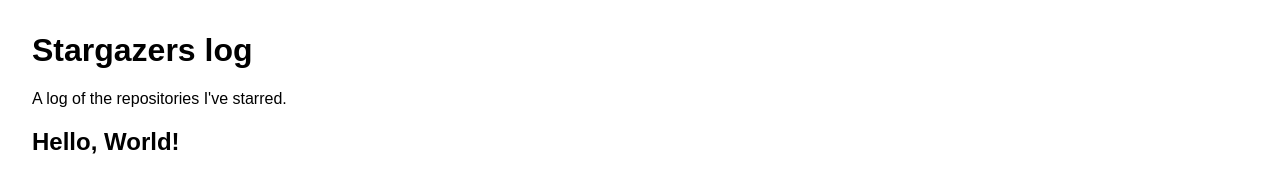
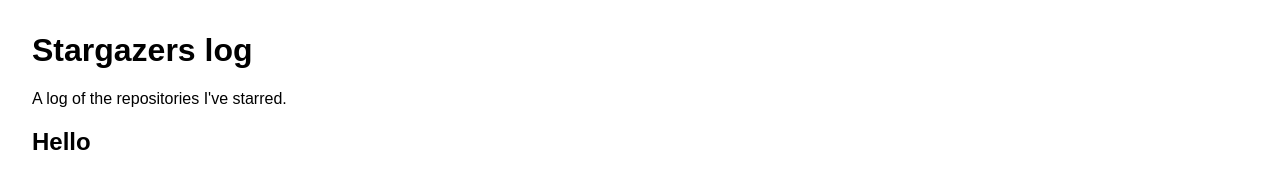
Before and after one commit to Abin-1703/stargazers-log, a plain HTML site: page index.html in a window 1280 px wide. Shown: the top 173 px of the page. Drawn offline with Linux system fonts and the light colour scheme.

Commit message:
Removed hello world

```diff
--- a/index.html
+++ b/index.html
@@ -8,7 +8,7 @@
   <body>
     <h1>Stargazers log</h1>
     <p>A log of the repositories I've starred.</p>
-    <h2>Hello, World!</h2>
+    <h2>Hello</h2>
     <ul id="starred"></ul>
     <script src="script.js"></script>
   </body>
```
